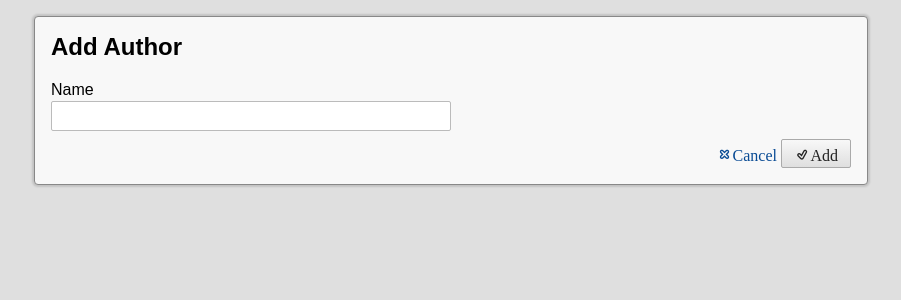
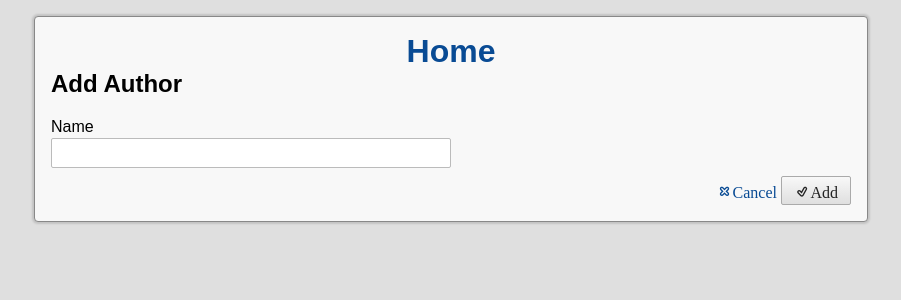
Before and after one commit to gordio/prom_test, a Flask app: page /authors/add/ in a window 1280 px wide. Shown: the top 300 px of the page, without its empty margins (189-1090 px from the left). Run offline with Flask 2, Linux system fonts and the light colour scheme; tables that the repository leaves empty hold one stand-in row (values such as "Sample post"); some libraries are stand-ins or nearby versions.

Commit message:
template: Add "Home" link to all pages

```diff
--- a/templates/base.html
+++ b/templates/base.html
@@ -20,6 +20,8 @@
 	</div>
 	{% endfor %}
 
+	<h1 style="text-align: center; margin: 0"><a href="/">Home</a></h1>
+
 	{% block content %}
 	{% endblock %}
 </section>
```
